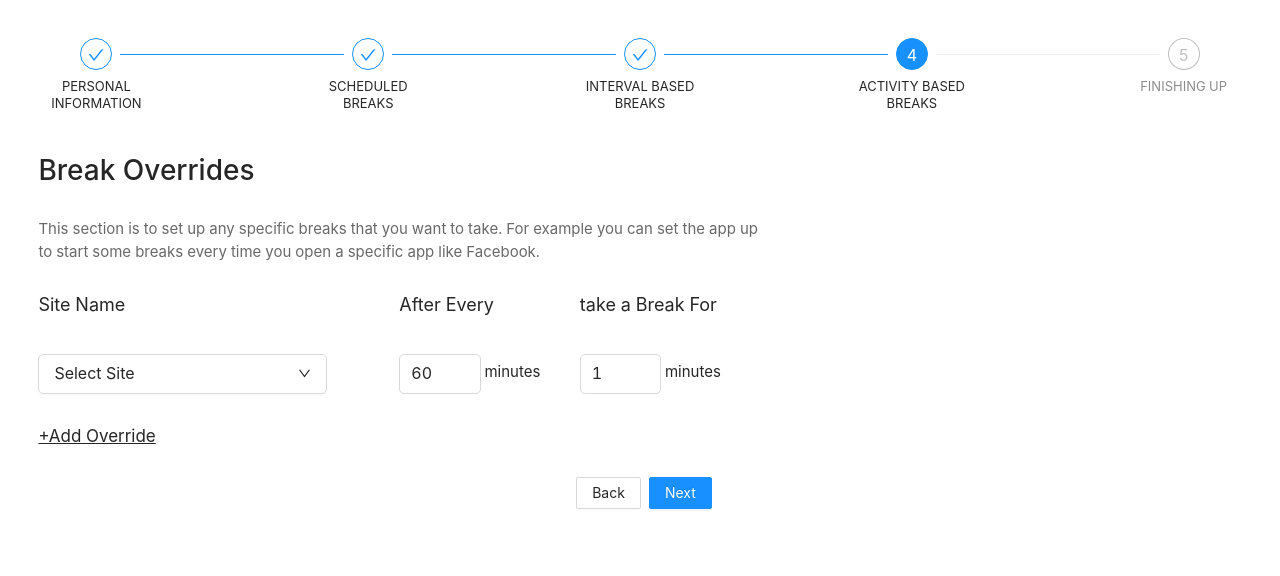
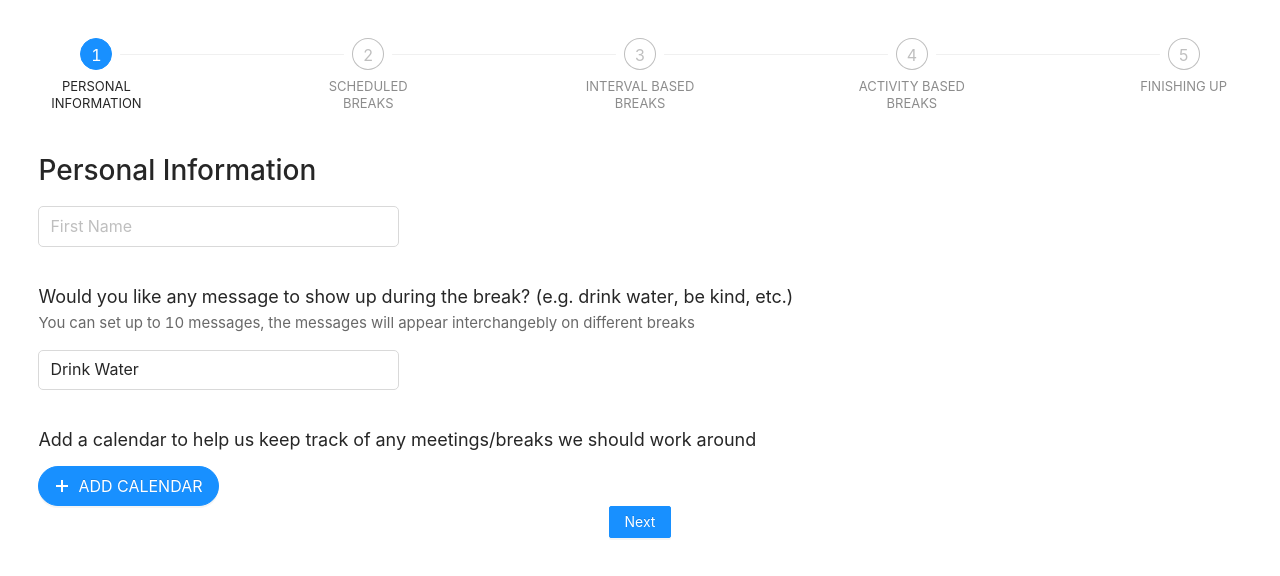
Before and after one commit to minakhan01/RL_app, a React (Create React App) app: page / in a window 1280 px wide. Shown: the top 576 px of the page. Built offline with nearby package versions, Linux system fonts and the light colour scheme.

Commit message:
forgot some shit

```diff
--- a/src/screens/OnboardingScreen/index.jsx
+++ b/src/screens/OnboardingScreen/index.jsx
@@ -13,7 +13,7 @@ import "./styles.css";
 const { Step } = Steps;
 
 const OnboardingScreen = (props) => {
-  const [current, setCurrent] = useState(3);
+  const [current, setCurrent] = useState(0);
 
   useEffect(() => {}, []);
 
```
